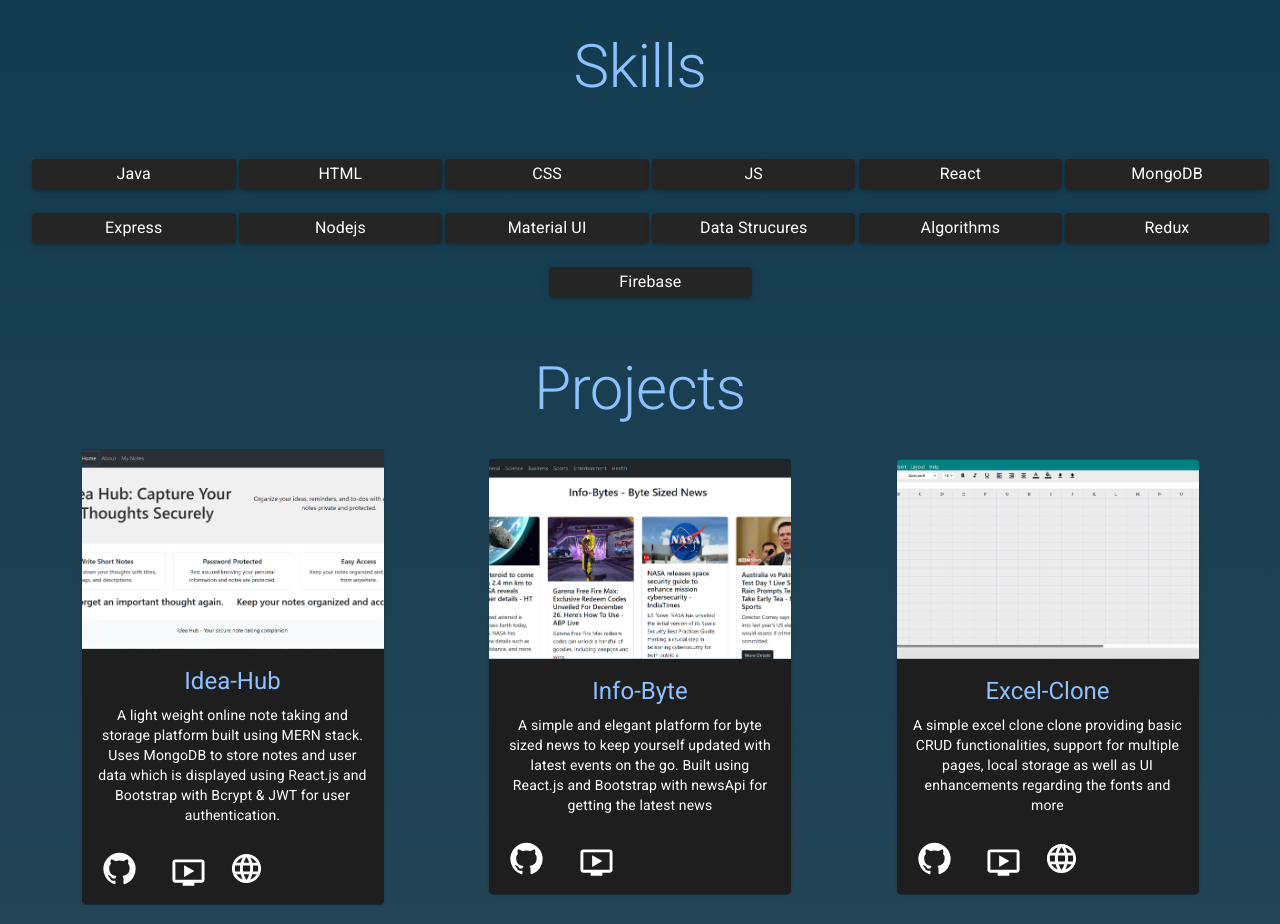
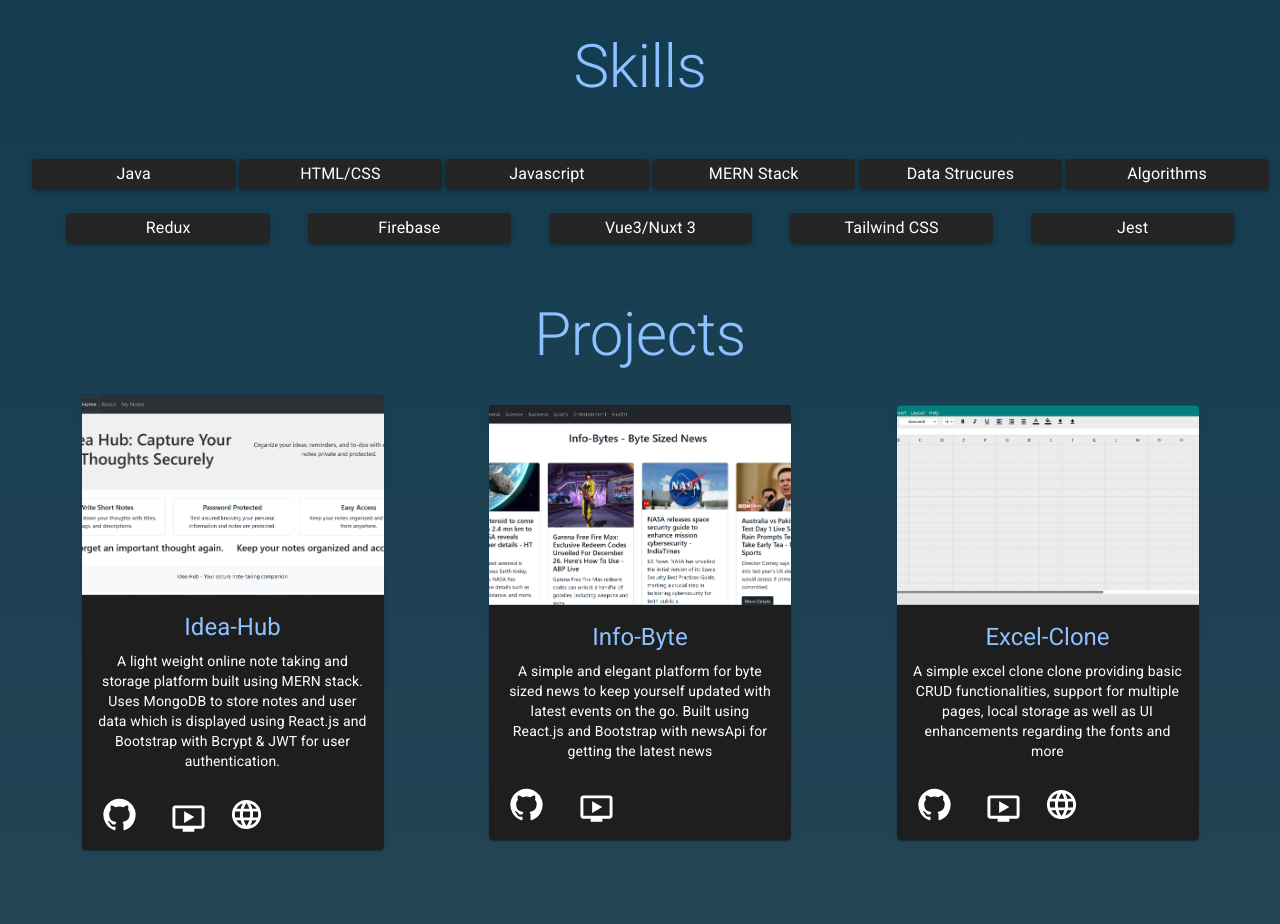
Before and after one commit to Shreyash0368/portfolio-site, a React (Vite) app: page / in a window 1280 px wide. Shown: the part 1220-2144 px from the top of the page. Built offline with nearby package versions, Linux system fonts and the light colour scheme.

Commit message:
updated skills and resume

```diff
--- a/src/sections/Skills.jsx
+++ b/src/sections/Skills.jsx
@@ -4,18 +4,16 @@ import AnimatedSkillCard from "../components/AnimatedSkillCard";
 
 const skills = [
   "Java",
-  "HTML",
-  "CSS",
-  "JS",
-  "React",
-  "MongoDB",
-  "Express",
-  "Nodejs",
-  "Material UI",
-  "Data Strucures ",
+  "HTML/CSS",
+  "Javascript",
+  "MERN Stack",
+  "Data Strucures",
   "Algorithms",
   "Redux",
   "Firebase",
+  "Vue3/Nuxt 3",
+  "Tailwind CSS",
+  "Jest"
 ];
 
 export default function Skills() {
```
Also changed, not shown: 1 other file (tests, documents, lock files or other folders).
